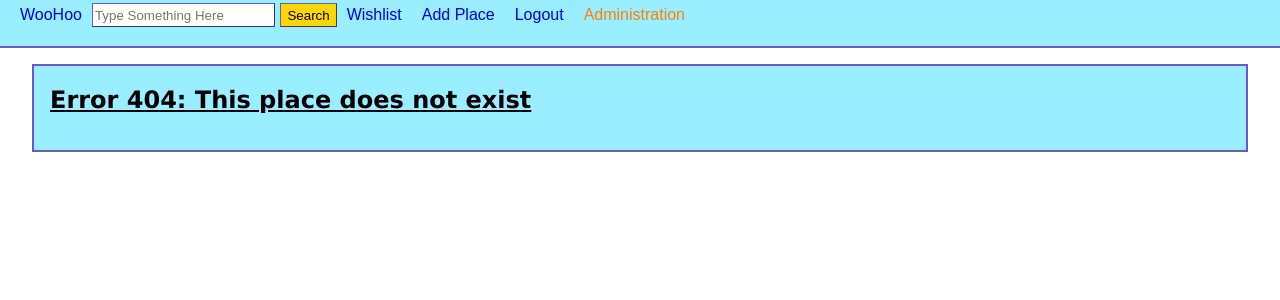
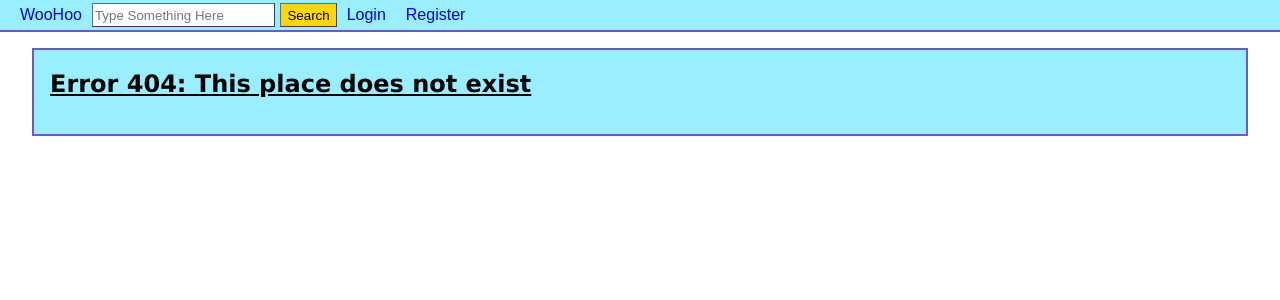
Before and after one commit to mudkipAstronaut/CSCI4300_FinalProj, a PHP site: page /place_404.php in a window 1280 px wide. Shown: the top 300 px of the page. Run offline with PHP 8.4, Linux system fonts and the light colour scheme.

Commit message:
fixed issue with the height of the header in place_404

```diff
--- a/header.php
+++ b/header.php
@@ -107,7 +107,7 @@ $currPageBtnCSS = 'style="background-color:#EEFFFF;"';
 <nav>
 	<div id="topLevel" class="top_navbar">
 	<div style="display:inline" class="top_navbar">
-		<ul class="top_navlist" >
+		<ul id="headUL" class="top_navlist" >
 			<li id="icon" ><a href="index.php"><span>WooHoo</span></a></li>
 			<li id="navSearch" >
 				<form method="POST" name="searchBar" action="browse.php">
--- a/place_404.php
+++ b/place_404.php
@@ -1,142 +1,16 @@
-<html><head>
+<html>
+<head>
 <link rel="stylesheet" href="style.css">
 </head>
 <body>
 <header>
-
-<style>
-	#navSearch form input {
-		border: 1.5px outset slateblue;
-		height: 24px;
-	}
-
-	#navSearch form input[type="submit"] {
-		cursor: pointer;
-		background-color: rgb(255, 215, 0);
-	}
-
-	#navSearch form input[type="submit"]:hover {
-		background-color: rgb(255, 245, 0);
-	}
-
-	#logoutBtn{
-		background: none;
-		border: none;
-		cursor: pointer;
-		color: rgb(0, 102, 204);
-		font-size: 1em;
-	}
-
-	.headUser {
-		display: block;
-		padding-top: 2.5px;
-		color: rgb(255, 128, 0);
-	}
-
-	.top_navbar {
-		background-color: #99EEFF;
-	}
-
-
-	.top_navlist {
-		margin: 0;
-	}
-
-	ul.top_navlist {
-		list-style-type: none;
-		overflow: hidden;
-		font-family: sans-serif;
-		padding-left: 10px;
-		display: flex;
-		align-item: center;
-	}
-
-	ul.top_navlist li:hover {
-		background-color: #EEFFFF;
-	}
-
-	ul.top_navlist li:active {
-		background-color: #EEFFFF;
-	}
-
-	ul.top_navlist li {
-		float: left;
-		vertical-align: middle;
-		// display: flex;
-		// align-item: center;
-	}
-
-	ul.top_navlist li a, #logoutBtn {
-		display: block;
-		text-decoration: none;
-		padding: 2.5px 10px 0 10px;
-		font-family: arial;
-		font-size: 1em;
-	}
-
-	header {
-		width: 100%;
-		align-items: center;
-	}
-
-	#topLevel {
-		padding-bottom: 3px;
-		padding-top: 3px;
-		border-bottom: 2px solid slateblue;
-	}
-</style>
-
-
-<nav>
-	<div id="topLevel" class="top_navbar">
-	<div style="display:inline" class="top_navbar">
-		<ul class="top_navlist">
-			<li id="icon"><a href="index.php"><span>WooHoo</span></a></li>
-			<li id="navSearch">
-				<form method="POST" name="searchBar" action="browse.php">
-					<!-- weird spacing on the search bar's right arrow to avoid whitespace -->
-					<input type="search" name="query" placeholder="Type Something Here" value="">
-					<input style="margin-left: 1px;" type="submit" value="Search">
-				</form>
-			</li>
-
-			<!-- link to wishlist if logged in and not viewing wishlist -->
-							<!-- header link will look selected if you're on that page -->
-				<li>
-				<a href="wishlist.php">Wishlist</a></li>
-
-			<!-- link to addplace.php if logged in and not viewing it -->
-				<!-- header link will look selected if you're on that page -->
-				<li>
-				<a href="addplace.php">Add Place</a></li>
-
-			<!-- display logout option while user is logged in, else display login -->
-				<!-- Delete cookie and update header -->
-								<li class="log" style="float:right" ;="">
-					<a href="?logout">Logout</a>
-				</li>
-				<li class="log" style="float:right;">
-					<a href="editprofile.php" class="headUser">Administration</a>
-				</li>
-
-		</ul>
-	</div>
-	</div>
-</nav></header>
-
+<?PHP include('header.php') ?>
+</header>
+<script>
+let ul = document.getElementById('headUL');
+ul.style.maxHeight = "24px";
+</script>
 <div class="center">
 <h2 style="text-decoration:underline;">Error 404: This place does not exist</h2>
-
-
-
-
-
-
-
-
-
-
-
 </div>
-
 </body></html>
```
